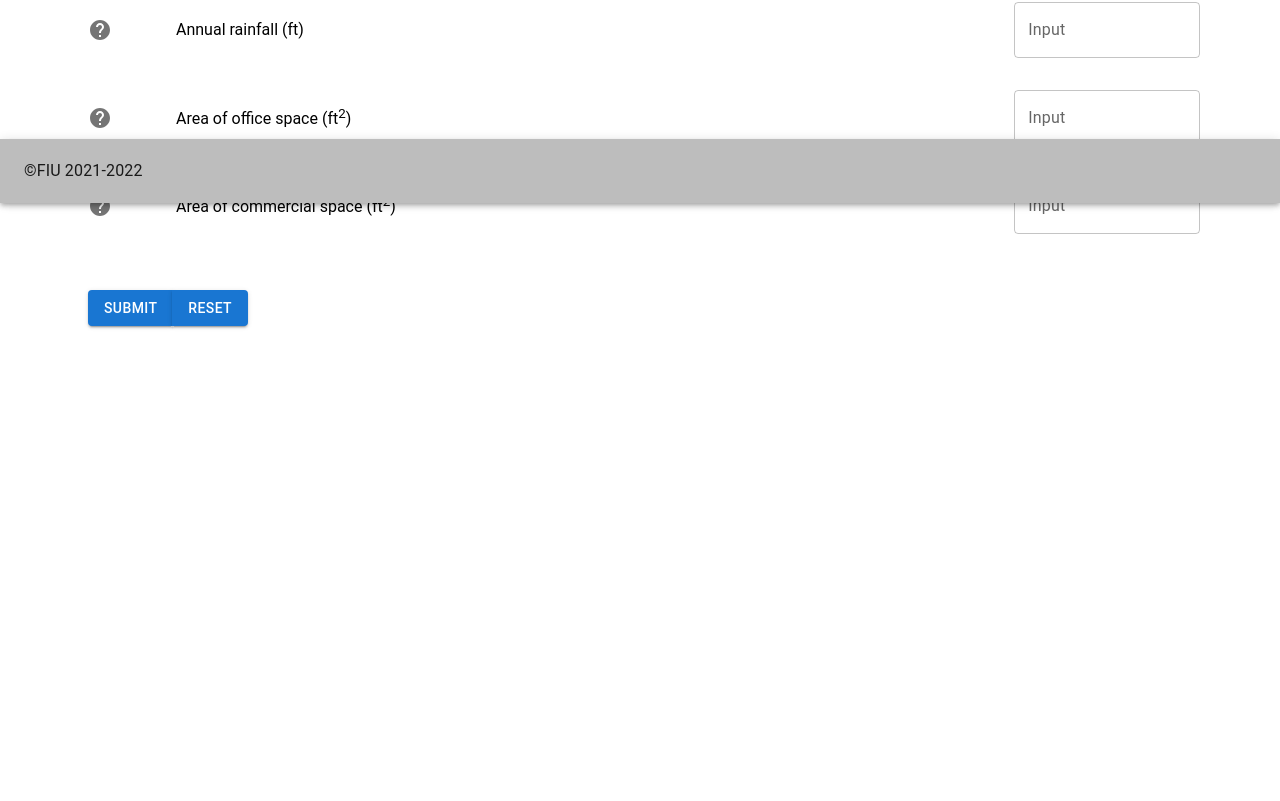
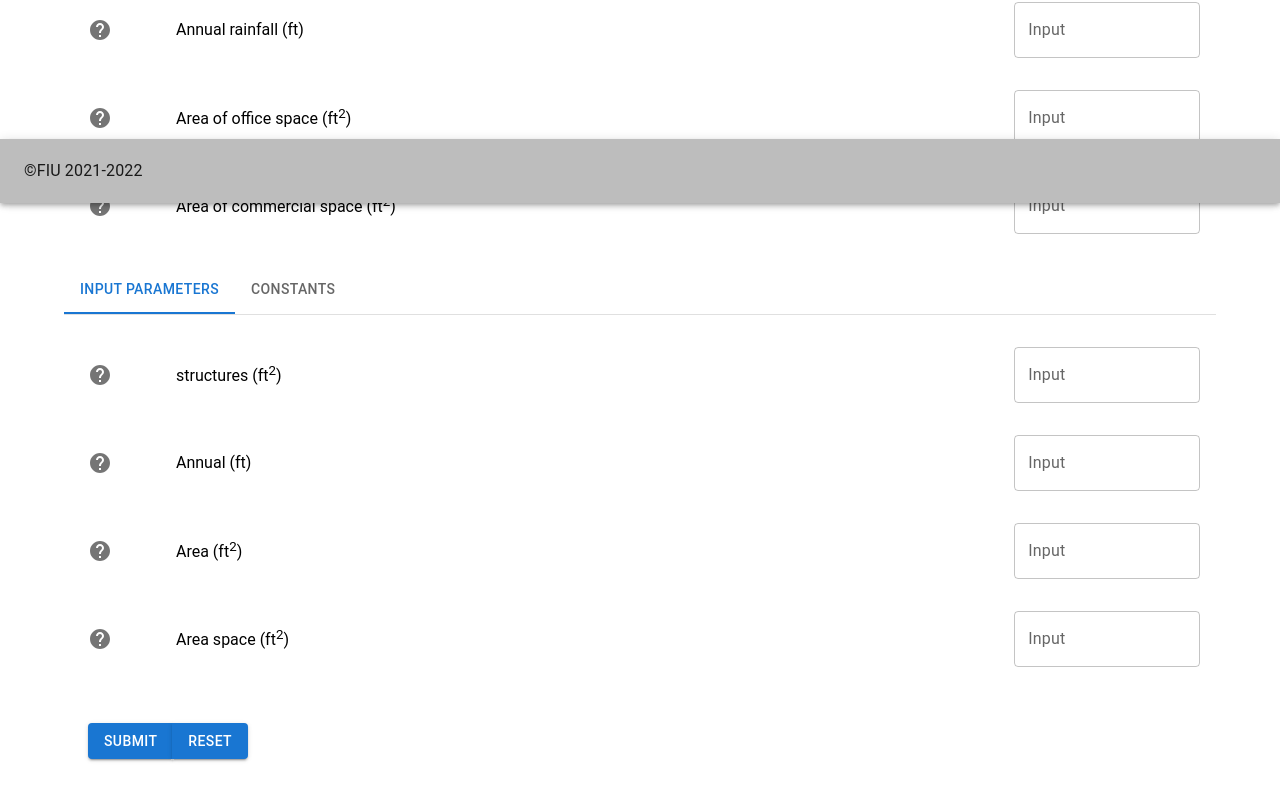
Before and after one commit to hugoguzman/resilience-assessment, a React (Create React App) app: page /health-and-wellbeing in a window 1280 px wide. Shown: the part 597-1398 px from the top of the page. Before the commit the page ends 1019 px from the top, so only its background shows below. Built offline with nearby package versions, Linux system fonts and the light colour scheme.

Commit message:
created second form component

```diff
--- /dev/null
+++ b/src/Components/HWBForm2.tsx
@@ -0,0 +1,322 @@
+import HelpIcon from '@mui/icons-material/Help';
+import { IconButton, TextField } from '@mui/material';
+import Tab from '@mui/material/Tab';
+import Tabs from '@mui/material/Tabs';
+import React from 'react';
+import { Controller, useFormContext } from 'react-hook-form';
+
+interface Props {
+	MODAL_A: string;
+	MODAL_B: string;
+	MODAL_C: string;
+	MODAL_D: string;
+	dispatchModalAction: any;
+}
+
+const HWBForms: React.FC<Props> = ({
+	MODAL_A,
+	MODAL_B,
+	MODAL_C,
+	MODAL_D,
+	dispatchModalAction,
+}) => {
+	const {
+		control,
+		reset,
+		formState: { errors },
+	} = useFormContext();
+
+	const [selectedTab, setSelectedTab] = React.useState(0);
+	const handleTabChange = (event: React.SyntheticEvent, newValue: number) => {
+		setSelectedTab(newValue);
+	};
+
+	return (
+		<>
+			<Tabs
+				sx={{ borderBottom: 1, borderColor: 'divider' }}
+				value={selectedTab}
+				onChange={handleTabChange}
+			>
+				<Tab label='Input Parameters' />
+				<Tab label='Constants' />
+			</Tabs>
+			{selectedTab === 0 && ( ///INPUTS /////////////////////////////
+				<div
+					style={{
+						display: 'flex',
+						alignItems: 'center',
+						flex: 1,
+						flexDirection: 'column',
+						padding: 16,
+						justifyContent: 'space-evenly',
+					}}
+				>
+					<div
+						style={{
+							width: '100%',
+							display: 'flex',
+							alignItems: 'center',
+							flex: 1,
+							padding: 16,
+							justifyContent: 'space-evenly',
+						}}
+					>
+						<IconButton onClick={() => dispatchModalAction(MODAL_A)}>
+							<HelpIcon></HelpIcon>
+						</IconButton>
+						<div className='textDivs'>
+							structures (ft<sup>2</sup>)
+						</div>
+						<Controller
+							name='input1'
+							control={control}
+							defaultValue=''
+							render={({ field }) => (
+								<TextField
+									{...field}
+									label='Input'
+									variant='outlined'
+									error={!!errors.input1}
+									helperText={errors.input1 ? errors.input1?.message : ''}
+								/>
+							)}
+						/>
+					</div>
+					<div
+						style={{
+							width: '100%',
+							display: 'flex',
+							alignItems: 'center',
+							flex: 1,
+							padding: 16,
+							justifyContent: 'space-evenly',
+						}}
+					>
+						<IconButton onClick={() => dispatchModalAction(MODAL_B)}>
+							<HelpIcon></HelpIcon>
+						</IconButton>
+
+						<div className='textDivs'>Annual  (ft)</div>
+						<Controller
+							name='input2'
+							control={control}
+							defaultValue=''
+							render={({ field }) => (
+								<TextField
+									{...field}
+									label='Input'
+									variant='outlined'
+									error={!!errors.input2}
+									helperText={errors.input2 ? errors.input2?.message : ''}
+								/>
+							)}
+						/>
+					</div>
+					<div
+						style={{
+							width: '100%',
+							display: 'flex',
+							alignItems: 'center',
+							flex: 1,
+							padding: 16,
+							justifyContent: 'space-evenly',
+						}}
+					>
+						<IconButton onClick={() => dispatchModalAction(MODAL_C)}>
+							<HelpIcon></HelpIcon>
+						</IconButton>
+						<div className='textDivs'>
+							Area (ft<sup>2</sup>)
+						</div>
+						<Controller
+							name='input3'
+							control={control}
+							defaultValue=''
+							render={({ field }) => (
+								<TextField
+									{...field}
+									label='Input'
+									variant='outlined'
+									error={!!errors.input3}
+									helperText={errors.input3 ? errors.input3?.message : ''}
+								/>
+							)}
+						/>
+					</div>
+					<div
+						style={{
+							width: '100%',
+							display: 'flex',
+							alignItems: 'center',
+							flex: 1,
+							padding: 16,
+							justifyContent: 'space-evenly',
+						}}
+					>
+						<IconButton onClick={() => dispatchModalAction(MODAL_D)}>
+							<HelpIcon></HelpIcon>
+						</IconButton>
+						<div className='textDivs'>
+							Area  space (ft<sup>2</sup>)
+						</div>
+						<Controller
+							name='input4'
+							control={control}
+							defaultValue=''
+							render={({ field }) => (
+								<TextField
+									{...field}
+									label='Input'
+									variant='outlined'
+									error={!!errors.input4}
+									helperText={errors.input4 ? errors.input4?.message : ''}
+								/>
+							)}
+						/>
+					</div>
+				</div>
+			)}
+			{selectedTab === 1 && ( ///CONSTANTS  /////////////////////////////
+				<div
+					style={{
+						display: 'flex',
+						alignItems: 'center',
+						flex: 1,
+						flexDirection: 'column',
+						padding: 16,
+						justifyContent: 'space-evenly',
+					}}
+				>
+					<div
+						style={{
+							width: '100%',
+							display: 'flex',
+							alignItems: 'center',
+							flex: 1,
+							padding: 16,
+							justifyContent: 'space-evenly',
+						}}
+					>
+						<IconButton onClick={() => dispatchModalAction(MODAL_A)}>
+							<HelpIcon></HelpIcon>
+						</IconButton>
+						<div className='textDivs'>
+							Area of rainfall collection structures (ft<sup>2</sup>)
+						</div>
+						<Controller
+							name='constant1'
+							control={control}
+							defaultValue={''}
+							render={({ field }) => (
+								<TextField
+									{...field}
+									label='Constant'
+									variant='outlined'
+									error={!!errors.constant1}
+									helperText={errors.constant1 ? errors.constant1?.message : ''}
+								/>
+							)}
+						/>
+					</div>
+					<div
+						style={{
+							width: '100%',
+							display: 'flex',
+							alignItems: 'center',
+							flex: 1,
+							padding: 16,
+							justifyContent: 'space-evenly',
+						}}
+					>
+						<IconButton onClick={() => dispatchModalAction(MODAL_B)}>
+							<HelpIcon></HelpIcon>
+						</IconButton>
+
+						<div className='textDivs'>
+							Area of ctures (ft<sup>2</sup>)
+						</div>
+						<Controller
+							name='constant2'
+							control={control}
+							defaultValue={''}
+							render={({ field }) => (
+								<TextField
+									{...field}
+									label='Constant'
+									variant='outlined'
+									error={!!errors.constant2}
+									helperText={errors.constant2 ? errors.constant2?.message : ''}
+								/>
+							)}
+						/>
+					</div>
+					<div
+						style={{
+							width: '100%',
+							display: 'flex',
+							alignItems: 'center',
+							flex: 1,
+							padding: 16,
+							justifyContent: 'space-evenly',
+						}}
+					>
+						<IconButton onClick={() => dispatchModalAction(MODAL_C)}>
+							<HelpIcon></HelpIcon>
+						</IconButton>
+						<div className='textDivs'>
+							Area of res (ft<sup>2</sup>)
+						</div>
+						<Controller
+							name='constant3'
+							control={control}
+							defaultValue={''}
+							render={({ field }) => (
+								<TextField
+									{...field}
+									label='Constant'
+									variant='outlined'
+									error={!!errors.constant3}
+									helperText={errors.constant3 ? errors.constant3?.message : ''}
+								/>
+							)}
+						/>
+					</div>
+					<div
+						style={{
+							width: '100%',
+							display: 'flex',
+							alignItems: 'center',
+							flex: 1,
+							padding: 16,
+							justifyContent: 'space-evenly',
+						}}
+					>
+						<IconButton onClick={() => dispatchModalAction(MODAL_D)}>
+							<HelpIcon></HelpIcon>
+						</IconButton>
+						<div className='textDivs'>
+							Area of raiructures (ft<sup>2</sup>)
+						</div>
+						<Controller
+							name='constant4'
+							control={control}
+							defaultValue={''}
+							render={({ field }) => (
+								<TextField
+									{...field}
+									label='Constant'
+									variant='outlined'
+									error={!!errors.constant4}
+									helperText={errors.constant4 ? errors.constant4?.message : ''}
+								/>
+							)}
+						/>
+					</div>
+				</div>
+			)}
+		</>
+	);
+};
+
+export default HWBForms;
--- a/src/Routes/HealthandWellbeing.tsx
+++ b/src/Routes/HealthandWellbeing.tsx
@@ -11,6 +11,7 @@ import { FormProvider, SubmitHandler, useForm } from 'react-hook-form';
 import * as yup from 'yup';
 import { CustomModal } from '../Components/CustomModal';
 import HWBForms from '../Components/HWBForms';
+import HWBForm2 from '../Components/HWBForm2'
 
 //type definitions for forms ////////////////////
 
@@ -23,6 +24,14 @@ type FormValues = {
 	constantB: number | string;
 	constantC: number | string;
 	constantD: number | string;
+	input1: string; // later on, need to determine best type definitions for error validation etc.
+	input2: string;
+	input3: string;
+	input4: string;
+	constant1: number | string;
+	constant2: number | string;
+	constant3: number | string;
+	constant4: number | string;
 };
 
 // schema for yup validation ////////////////////
@@ -48,6 +57,30 @@ const schema = yup.object().shape({
 		.required('This field is required.')
 		.integer(),
 	constantD: yup
+		.number()
+		.typeError('Must be a number.')
+		.required('This field is required.')
+		.integer(),
+	input1: yup.string().required('This field is required.'),
+	input2: yup.string().required('This field is required.'),
+	input3: yup.string().required('This field is required.'),
+	input4: yup.string().required('This field is required.'),
+	constant1: yup
+		.number()
+		.typeError('Must be a number.')
+		.required('This field is required.')
+		.integer(),
+	constant2: yup
+		.number()
+		.typeError('Must be a number.')
+		.required('This field is required.')
+		.integer(),
+	constant3: yup
+		.number()
+		.typeError('Must be a number.')
+		.required('This field is required.')
+		.integer(),
+	constant4: yup
 		.number()
 		.typeError('Must be a number.')
 		.required('This field is required.')
@@ -230,6 +263,13 @@ const HealthandWellbeing: React.FC = () => {
 										MODAL_D={MODAL_D}
 										dispatchModalAction={dispatchModalAction}
 									/>
+									<HWBForm2
+										MODAL_A={MODAL_A}
+										MODAL_B={MODAL_B}
+										MODAL_C={MODAL_C}
+										MODAL_D={MODAL_D}
+										dispatchModalAction={dispatchModalAction}
+									/>
 
 									<ButtonGroup sx={{ padding: 3 }}>
 										<Button type='submit' variant='contained'>
```
